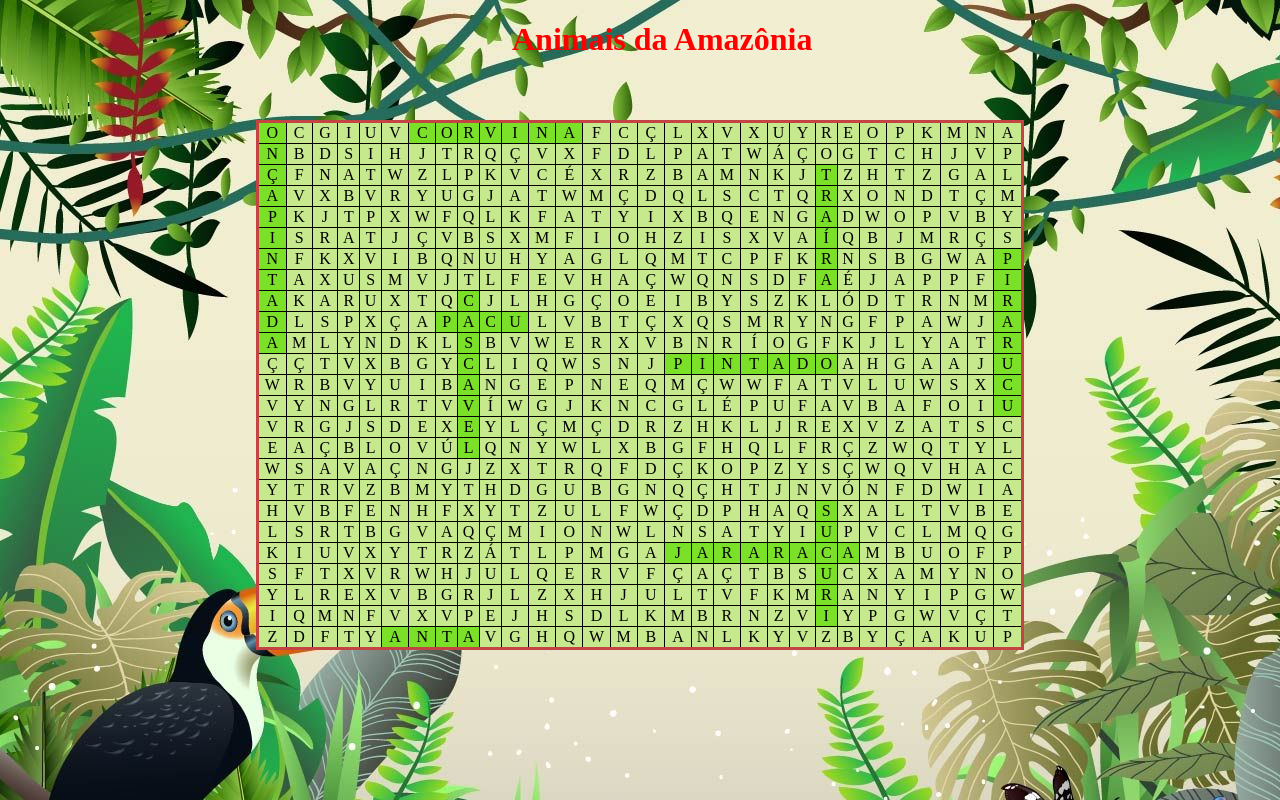
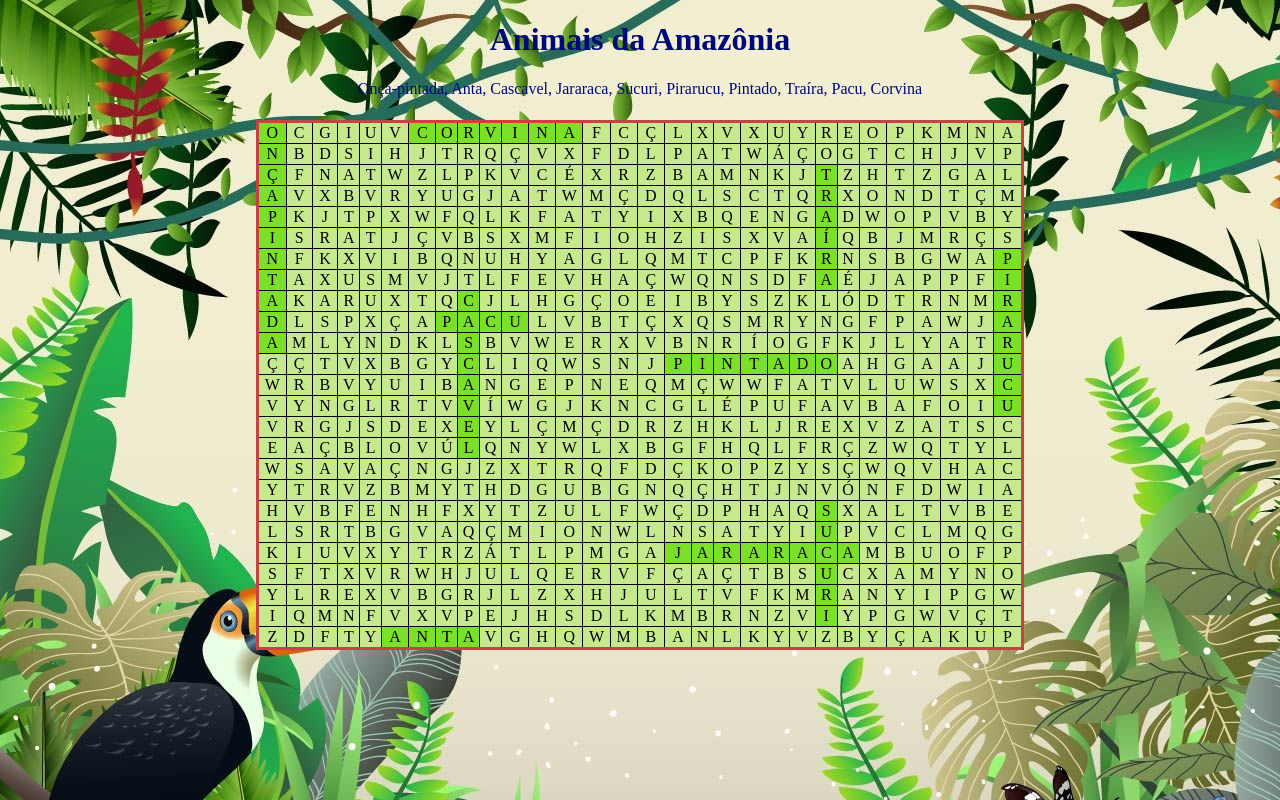
Before and after one commit to ChsSilva01/Caca-palavras-JS, a plain HTML site: page index.html in a window 1280 px wide. Drawn offline with Linux system fonts and the light colour scheme.

Commit message:
versão 2.1

```diff
--- a/css/style.css
+++ b/css/style.css
@@ -1,12 +1,7 @@
 .text-position{
-    padding-left: 40%;
-    color: #ff0000;
+    text-align: center;
+    color: #00087a;
 }
-/*.table{
-    border-collapse: collapse;
-    width:100px;
-    height:10px;
-}*/
 table, th, td {
     border: 1px solid;
     background-color: #c6e98d;
@@ -27,7 +22,7 @@ table{
     top: 15%;
     position: absolute;
 }
-.wraper{
+.wraaper{
     background-image: url(Fundo.jpg);
     background-repeat: no-repeat;
     width: 100%;
--- a/index.html
+++ b/index.html
@@ -8,8 +8,9 @@
     <title>Caça-Palavras</title>
 </head>
 <body>
-<div class="wraper">
+<div class="wraaper">
     <h1 class="text-position">Animais da Amazônia</h1>
+    <p class="text-position">Onça-pintada, Anta, Cascavel, Jararaca, Sucuri, Pirarucu, Pintado, Traíra, Pacu, Corvina</p>
 
 
         <div class="cacapalavras">
```
